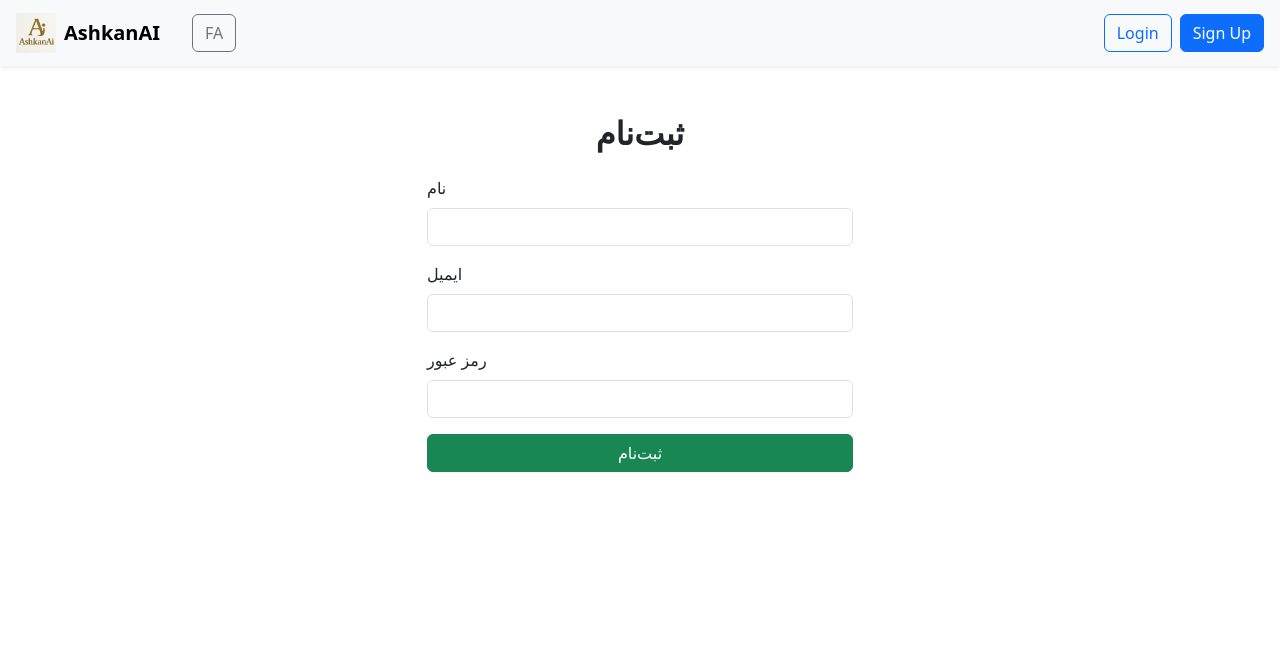
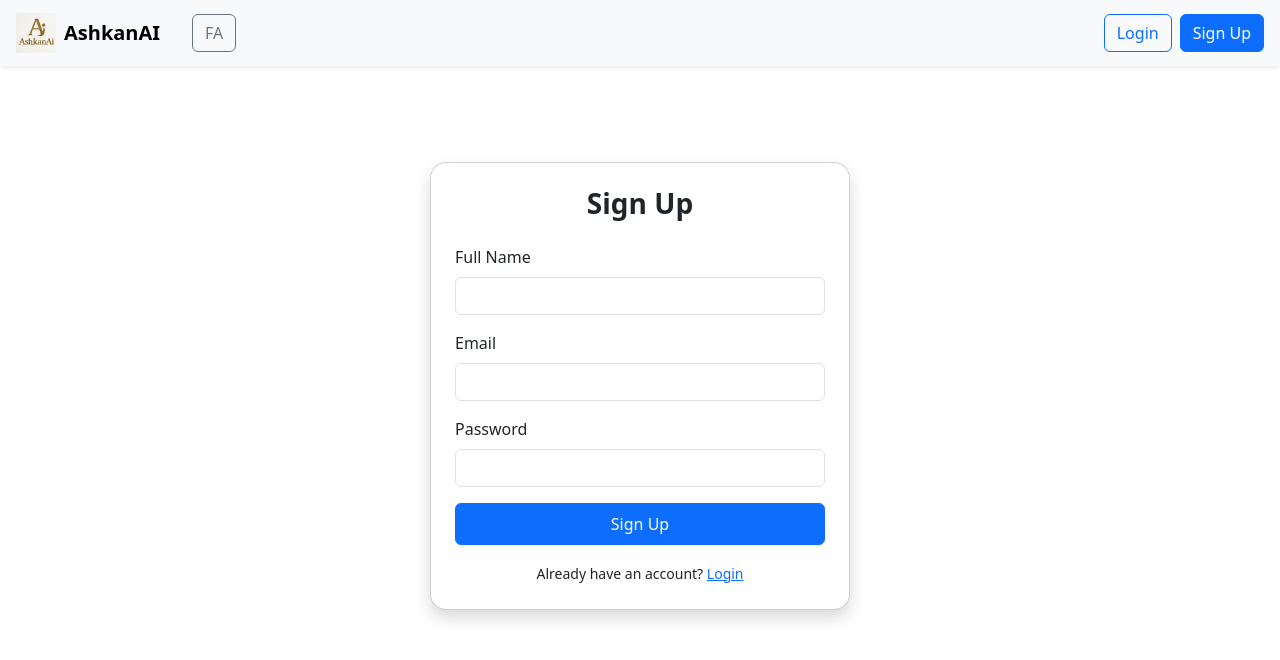
Before and after one commit to ashkan20171/AshkanAI-Reactjs-, a React (Vite) app: page /register in a window 1280 px wide. Shown: the top 660 px of the page. Built offline with nearby package versions, Linux system fonts and the light colour scheme.

Commit message:
edit ...

```diff
--- a/src/lang/en.json
+++ b/src/lang/en.json
@@ -6,6 +6,13 @@
   "enter_dashboard": "Enter Dashboard",
   "rights_reserved": "All rights reserved",
   "login": "Login",
-"signup": "Sign Up"
-
+  "signup": "Sign Up",
+  "dashboard": "Dashboard",
+  "logout": "Logout",
+  "email": "Email",
+  "password": "Password",
+  "no_account": "Don't have an account?",
+  "invalid_credentials": "Invalid email or password",
+  "fullname": "Full Name",
+  "have_account": "Already have an account?"
 }
--- a/src/lang/fa.json
+++ b/src/lang/fa.json
@@ -2,10 +2,17 @@
   "welcome_title_1": "به",
   "welcome_title_2": "AshkanAI خوش آمدید",
   "description_line1": "نسل جدید هوش مصنوعی؛ سریع‌تر، هوشمندتر و زیباتر.",
-  "description_line2": "همراه با طراحی مدرن و تجربه کاربری بی‌نقص.",
+  "description_line2": "طراحی شده با دقت و تجربه کاربری مدرن.",
   "enter_dashboard": "ورود به داشبورد",
   "rights_reserved": "تمامی حقوق محفوظ است",
   "login": "ورود",
-"signup": "ثبت‌نام"
-
+  "signup": "ثبت‌نام",
+  "dashboard": "داشبورد",
+  "logout": "خروج",
+  "email": "ایمیل",
+  "password": "رمز عبور",
+  "no_account": "حساب کاربری ندارید؟",
+  "invalid_credentials": "ایمیل یا رمز اشتباه است",
+  "fullname": "نام کامل",
+  "have_account": "حساب دارید؟"
 }
--- a/src/pages/Home.jsx
+++ b/src/pages/Home.jsx
@@ -12,22 +12,27 @@ export default function Home() {
         <img
           src={logo}
           alt="AshkanAI"
-          style={{ width: 120, marginBottom: 20 }}
-          className="hero-logo"
+          style={{ width: 140, marginBottom: 25 }}
         />
 
         <h1 className="display-4 fw-bold mb-3">
-          {dict.welcome_title_1} {" "}
+          {dict.welcome_title_1}{" "}
           <span className="text-primary">{dict.welcome_title_2}</span>
         </h1>
 
-        <p className="lead text-muted mb-4" style={{ maxWidth: 700, margin: "0 auto" }}>
+        <p
+          className="lead text-muted mb-4"
+          style={{ maxWidth: 680, margin: "0 auto", lineHeight: "1.8" }}
+        >
           {dict.description_line1}
           <br />
           {dict.description_line2}
         </p>
 
-        <Link className="btn btn-primary btn-lg px-5 py-2 shadow rounded-pill" to="/dashboard">
+        <Link
+          className="btn btn-primary btn-lg px-5 py-2 shadow rounded-pill mt-3"
+          to="/dashboard"
+        >
           {dict.enter_dashboard}
         </Link>
       </div>
@@ -35,7 +40,6 @@ export default function Home() {
       <div className="text-center text-muted mt-5">
         © 2025 AshkanAI — {dict.rights_reserved}
       </div>
-
     </div>
   );
 }
--- a/src/pages/Login.jsx
+++ b/src/pages/Login.jsx
@@ -1,54 +1,71 @@
 import { useState } from "react";
-import { useNavigate } from "react-router-dom";
 import { useAuth } from "../context/AuthContext";
+import { Link, useNavigate } from "react-router-dom";
+import { useLanguage } from "../context/LanguageContext";
 
 export default function Login() {
   const { login } = useAuth();
+  const { dict } = useLanguage();
+  const navigate = useNavigate();
+
   const [email, setEmail] = useState("");
   const [password, setPassword] = useState("");
   const [error, setError] = useState("");
-  const navigate = useNavigate();
 
   const handleLogin = (e) => {
     e.preventDefault();
     const ok = login(email, password);
 
-    if (!ok) {
-      setError("ایمیل یا رمز اشتباه است");
-    } else {
+    if (!ok) return setError(dict.invalid_credentials);
+
     navigate("/dashboard");
-    }
   };
 
   return (
-    <div className="container mt-5" style={{ maxWidth: 450 }}>
-      <h2 className="fw-bold mb-4 text-center">ورود</h2>
+    <div
+      className="container d-flex justify-content-center align-items-center"
+      style={{ minHeight: "80vh" }}
+    >
+      <div className="card shadow p-4 rounded-4" style={{ width: 420 }}>
+        <h3 className="fw-bold mb-4 text-center">{dict.login}</h3>
 
         {error && <div className="alert alert-danger">{error}</div>}
 
         <form onSubmit={handleLogin}>
           <div className="mb-3">
-          <label className="form-label">ایمیل</label>
+            <label className="form-label">{dict.email}</label>
             <input
               type="email"
               className="form-control"
               value={email}
               onChange={(e) => setEmail(e.target.value)}
+              required
             />
           </div>
 
           <div className="mb-3">
-          <label className="form-label">رمز عبور</label>
+            <label className="form-label">{dict.password}</label>
             <input
               type="password"
               className="form-control"
               value={password}
               onChange={(e) => setPassword(e.target.value)}
+              required
             />
           </div>
 
-        <button className="btn btn-primary w-100">ورود</button>
+          <button className="btn btn-primary w-100 py-2">
+            {dict.login}
+          </button>
+
+          <div className="text-center mt-3">
+            <small>
+              {dict.no_account}{" "}
+              <Link to="/register">{dict.signup}</Link>
+            </small>
+          </div>
         </form>
+      </div>
     </div>
   );
 }
--- a/src/pages/Register.jsx
+++ b/src/pages/Register.jsx
@@ -1,67 +1,74 @@
 import { useState } from "react";
-import { useNavigate } from "react-router-dom";
 import { useAuth } from "../context/AuthContext";
+import { Link, useNavigate } from "react-router-dom";
+import { useLanguage } from "../context/LanguageContext";
 
 export default function Register() {
+  const { dict } = useLanguage();
   const { register } = useAuth();
   const navigate = useNavigate();
 
-  const [form, setForm] = useState({
-    name: "",
-    email: "",
-    password: "",
-    plan: "free",
-  });
+  const [name, setName] = useState("");
+  const [email, setEmail] = useState("");
+  const [password, setPassword] = useState("");
 
-  const handleChange = (e) => {
-    setForm({ ...form, [e.target.name]: e.target.value });
-  };
-
-  const handleSubmit = (e) => {
+  const submit = (e) => {
     e.preventDefault();
-    register(form);
+    register({ name, email, password, plan: "free" });
     navigate("/dashboard");
   };
 
   return (
-    <div className="container mt-5" style={{ maxWidth: 450 }}>
-      <h2 className="fw-bold mb-4 text-center">ثبت‌نام</h2>
+    <div
+      className="container d-flex justify-content-center align-items-center"
+      style={{ minHeight: "80vh" }}
+    >
+      <div className="card shadow p-4 rounded-4" style={{ width: 420 }}>
+        <h3 className="fw-bold mb-4 text-center">{dict.signup}</h3>
 
-      <form onSubmit={handleSubmit}>
+        <form onSubmit={submit}>
           <div className="mb-3">
-          <label className="form-label">نام</label>
+            <label className="form-label">{dict.fullname}</label>
             <input
-            name="name"
               className="form-control"
-            value={form.name}
-            onChange={handleChange}
+              value={name}
+              onChange={(e) => setName(e.target.value)}
+              required
             />
           </div>
 
           <div className="mb-3">
-          <label className="form-label">ایمیل</label>
+            <label className="form-label">{dict.email}</label>
             <input
               type="email"
-            name="email"
               className="form-control"
-            value={form.email}
-            onChange={handleChange}
+              value={email}
+              onChange={(e) => setEmail(e.target.value)}
+              required
             />
           </div>
 
           <div className="mb-3">
-          <label className="form-label">رمز عبور</label>
+            <label className="form-label">{dict.password}</label>
             <input
               type="password"
-            name="password"
               className="form-control"
-            value={form.password}
-            onChange={handleChange}
+              value={password}
+              onChange={(e) => setPassword(e.target.value)}
+              required
             />
           </div>
 
-        <button className="btn btn-success w-100">ثبت‌نام</button>
+          <button className="btn btn-primary w-100 py-2">{dict.signup}</button>
+
+          <div className="text-center mt-3">
+            <small>
+              {dict.have_account}{" "}
+              <Link to="/login">{dict.login}</Link>
+            </small>
+          </div>
         </form>
+      </div>
     </div>
   );
 }
```
Lines whose indentation alone changed are shown as unchanged.
